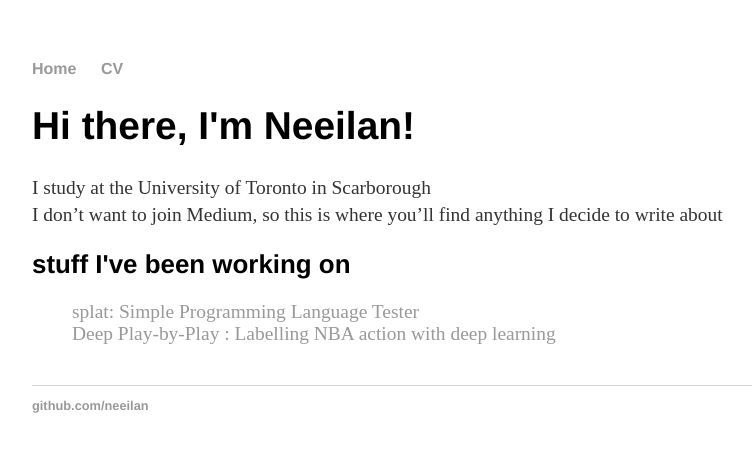
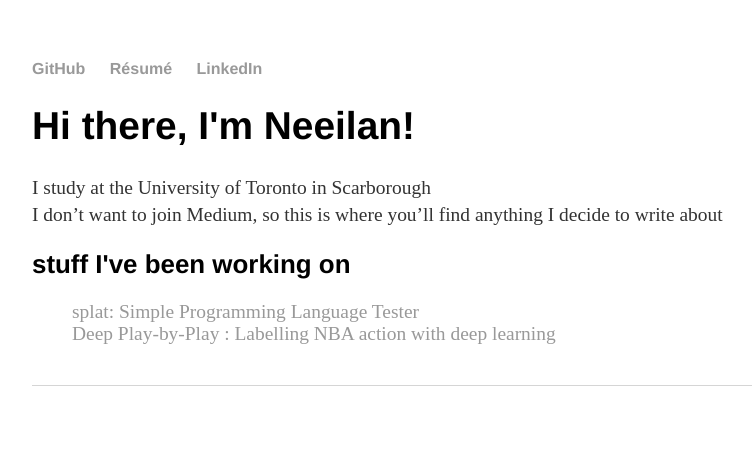
Before and after one commit to neeilan/neeilan.github.io, a Jekyll site: the page built from index.html, in a window 1280 px wide. Shown: the top 452 px of the page, without its empty margins (160-912 px from the left). Built offline with Jekyll 4.4.1, drawn with Linux system fonts in a browser that asks for light colours.

Commit message:
Update default.html

```diff
--- a/_layouts/default.html
+++ b/_layouts/default.html
@@ -8,8 +8,9 @@
 	<body>
 		<nav>
     		<ul>
-        		<li><a href="/">Home</a></li>
-        		<li><a href="https://neeilan.github.io/folder/NeeilanResumePublic.pdf">CV</a></li>
+			<li><a href="https://github.com/neeilan">GitHub</a></li>
+        		<li><a href="https://neeilan.github.io/folder/NeeilanResumePublic.pdf">Résumé</a></li>
+			<li><a href="https://linkedin.com/in/neeilan">LinkedIn</a></li>
     		</ul>
 		</nav>
 		<div class="container">
@@ -17,9 +18,6 @@
         		{{ content }}
 		</div><!-- /.container -->
 		<footer>
-    		<ul>
-        		<li><a href="https://github.com/neeilan">github.com/neeilan</a></li>
-			</ul>
 		</footer>
 	</body>
 </html>
```
